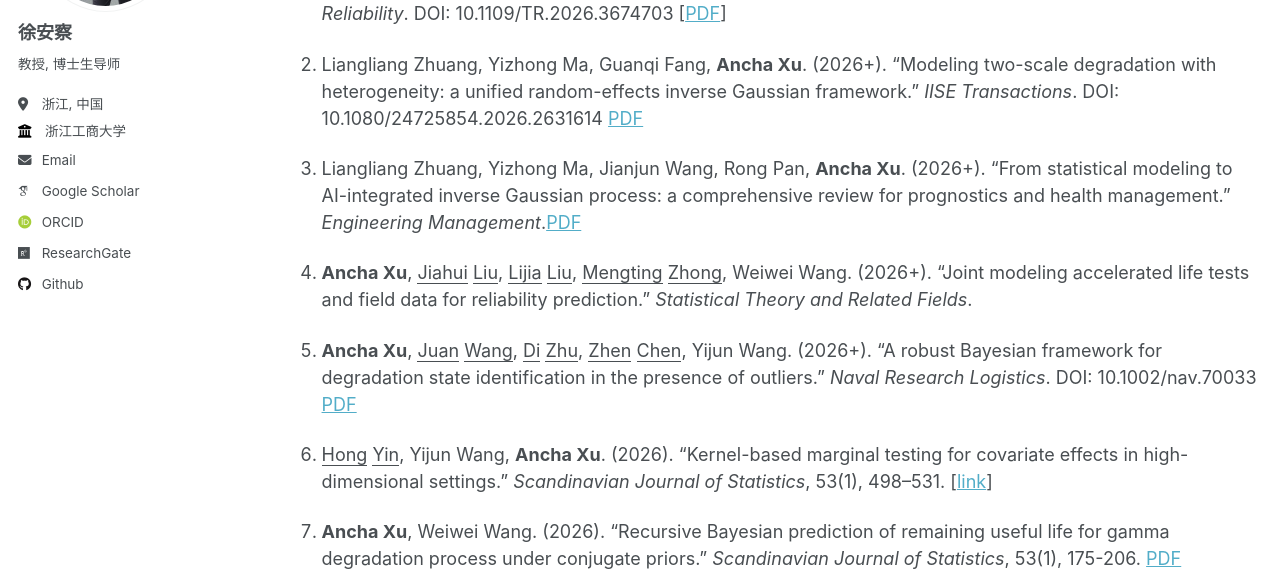
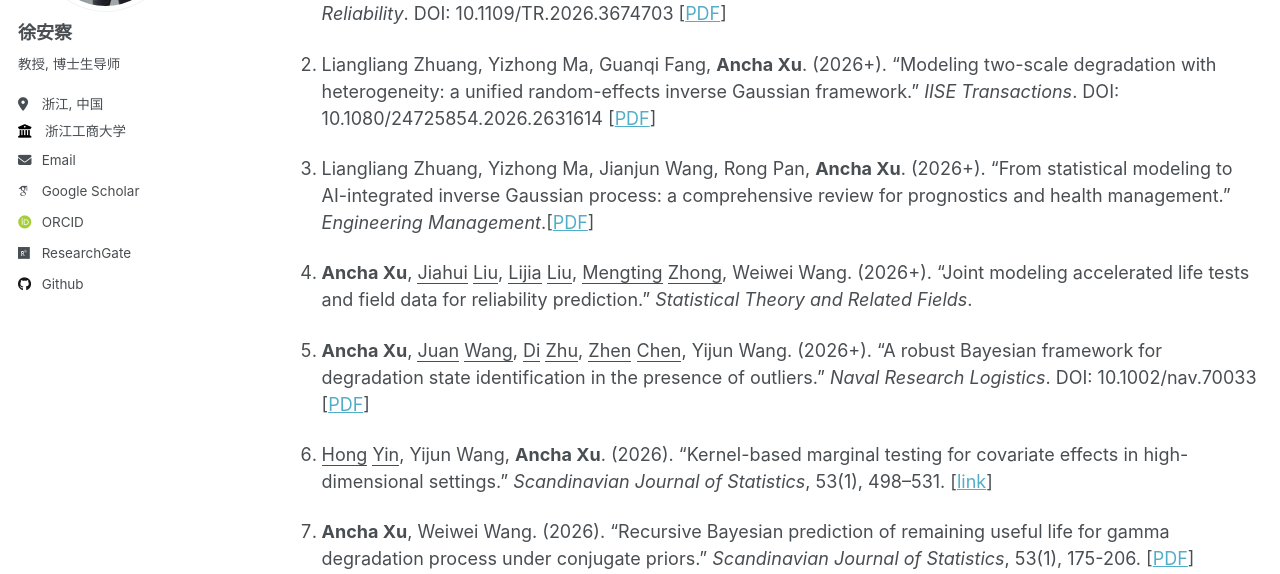
Before and after one commit to XU-ANCHA/XU-ANCHA.github.io, a Jekyll site: the page built from _pages/publications.md, in a window 1280 px wide and 900 px high. Shown: the part 323-897 px from the top of the window. Built offline with Jekyll 4.4.1, drawn with Linux system fonts in a browser that asks for light colours; some web fonts are replaced.

Commit message:
Update publications.md

```diff
--- a/_pages/publications.md
+++ b/_pages/publications.md
@@ -11,18 +11,18 @@ author_profile: true
 
 1. **Ancha Xu**, <u>Yihang</u> <u>Miu</u>, <u>Jiaxiang</u> <u>Sun</u>, Shirong Zhou, Yincai Tang. (2026+). "A hierarchical Bayesian multivariate Wiener process model with dependent degradation rates and volatilities." *IEEE Transactions on Reliability*. DOI: 10.1109/TR.2026.3674703 [[PDF](https://github.com/user-attachments/files/25888211/mvw.itr.revised.pdf)]
 
-1. Liangliang Zhuang, Yizhong Ma, Guanqi Fang, **Ancha Xu**. (2026+). "Modeling two-scale degradation with heterogeneity: a unified random-effects inverse Gaussian framework." *IISE Transactions*. DOI: 10.1080/24725854.2026.2631614 [PDF](https://github.com/user-attachments/files/25140849/IISE-two.scale.pdf)
+1. Liangliang Zhuang, Yizhong Ma, Guanqi Fang, **Ancha Xu**. (2026+). "Modeling two-scale degradation with heterogeneity: a unified random-effects inverse Gaussian framework." *IISE Transactions*. DOI: 10.1080/24725854.2026.2631614 [[PDF](https://github.com/user-attachments/files/25140849/IISE-two.scale.pdf)]
 
-1. Liangliang Zhuang, Yizhong Ma, Jianjun Wang, Rong Pan, **Ancha Xu**. (2026+). "From statistical modeling to AI-integrated inverse Gaussian process: a comprehensive review for prognostics and health management." *Engineering Management*.[PDF](https://github.com/user-attachments/files/25143524/EM_IG.pdf)
+1. Liangliang Zhuang, Yizhong Ma, Jianjun Wang, Rong Pan, **Ancha Xu**. (2026+). "From statistical modeling to AI-integrated inverse Gaussian process: a comprehensive review for prognostics and health management." *Engineering Management*.[[PDF](https://github.com/user-attachments/files/25143524/EM_IG.pdf)]
 
 1. **Ancha Xu**, <u>Jiahui</u> <u>Liu</u>, <u>Lijia</u> <u>Liu</u>, <u>Mengting</u> <u>Zhong</u>, Weiwei Wang. (2026+). "Joint modeling accelerated life tests and field data for reliability prediction." *Statistical Theory and Related Fields*.
 
-1. **Ancha Xu**, <u>Juan</u> <u>Wang</u>, <u>Di</u> <u>Zhu</u>, <u>Zhen</u> <u>Chen</u>, Yijun Wang. (2026+). "A robust Bayesian framework for degradation state identification in the presence of outliers." *Naval Research Logistics*. DOI: 10.1002/nav.70033  [PDF](https://github.com/user-attachments/files/23769901/2025-NRL.pdf)
+1. **Ancha Xu**, <u>Juan</u> <u>Wang</u>, <u>Di</u> <u>Zhu</u>, <u>Zhen</u> <u>Chen</u>, Yijun Wang. (2026+). "A robust Bayesian framework for degradation state identification in the presence of outliers." *Naval Research Logistics*. DOI: 10.1002/nav.70033  [[PDF](https://github.com/user-attachments/files/23769901/2025-NRL.pdf)]
 
 1. <u>Hong</u> <u>Yin</u>, Yijun Wang, **Ancha Xu**. (2026). "Kernel-based marginal testing for covariate effects in high-dimensional settings." *Scandinavian Journal of Statistics*, 53(1), 498–531.
     [<a href="https://doi.org/10.1111/sjos.70049">link</a>]
 
-1. **Ancha Xu**, Weiwei Wang. (2026). "Recursive Bayesian prediction of remaining useful life for gamma degradation process under conjugate priors." *Scandinavian Journal of Statistics*, 53(1), 175-206. [PDF](https://github.com/user-attachments/files/23430360/sjos70031.pdf)
+1. **Ancha Xu**, Weiwei Wang. (2026). "Recursive Bayesian prediction of remaining useful life for gamma degradation process under conjugate priors." *Scandinavian Journal of Statistics*, 53(1), 175-206. [[PDF](https://github.com/user-attachments/files/23430360/sjos70031.pdf)]
 
 1. Shirong Zhou, Yincai Tang, **Ancha Xu**, Xinze Lian, Chunling Luo. (2026). "Efficient Bayesian reliability assessment for step-stress accelerated Wiener degradation model." *Reliability Engineering & System Safety*, 265, 111461. [<a href="https://doi.org/10.1016/j.ress.2025.111461">link</a>]
 
```
